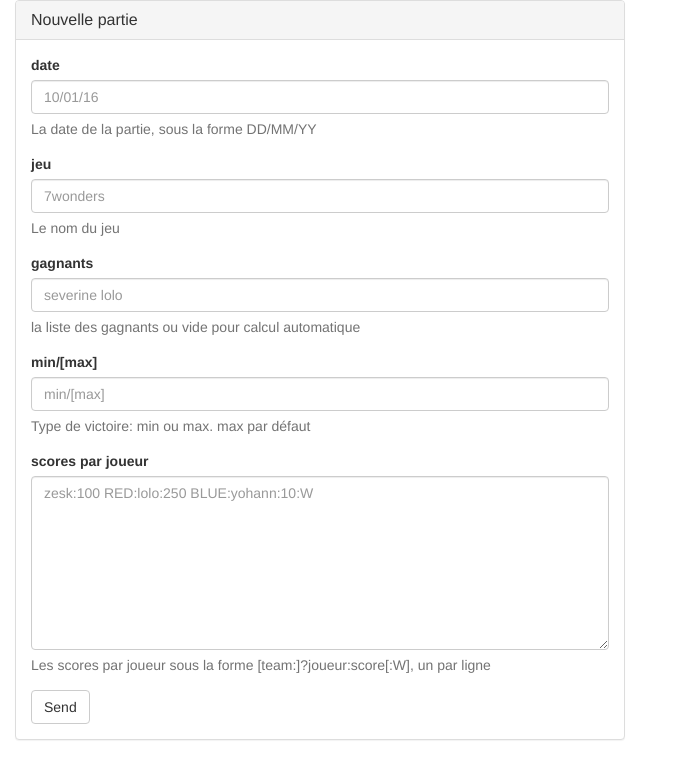
After one commit to zesk06/scores, a Bottle app: page /new in a window 1280 px wide. The commit adds this page. Shown: the top 779 px of the page, without its empty margins (0-673 px from the left). Run offline with Bottle, Linux system fonts and the light colour scheme; some libraries are stand-ins or nearby versions.

Commit message:
Add new.html template that permit to add a new play

```diff
--- a/bottle_app.py
+++ b/bottle_app.py
@@ -1,6 +1,8 @@
 
 # A very simple Bottle Hello World app for you to get started with...
-from bottle import default_app, request, route, post
+from bottle import default_app, request, route, post, get
+from jinja2 import Environment
+from jinja2.loaders import PackageLoader
 import scores
 import os
 
@@ -9,10 +11,16 @@ MSCORES = scores.Scores(filename=os.path.join(THIS_DIR, 'scores.json'))
 
 @route('/')
 def index():
-
     STATS = scores.OverallWinnerStat()
     STATS.parse(MSCORES)
     return STATS.get_html()
+
+@get('/new')
+def new():
+    " return the html"
+    menv = Environment(loader=PackageLoader('scores', 'templates'))
+    template = menv.get_template('new.html')
+    return template.render(title=u'NEW GAME')
 
 @post('/add')
 def add():
@@ -28,4 +36,10 @@ def add():
     MSCORES.dump(os.path.join(THIS_DIR, 'scores.json'))
     return '<p>[<a href="/">OK</a>]: %s</p>' % new_play
 
+@get('/rm/<play_id:int>')
+def remove(play_id):
+    old_play = MSCORES.plays.pop(play_id)
+    MSCORES.dump(os.path.join(THIS_DIR, 'scores.json'))
+    return '<p>[<a href="/">OK</a>]: play %s has been removed</p>' % old_play
+
 application = default_app()
--- /dev/null
+++ b/templates/new.html
@@ -0,0 +1,70 @@
+<!DOCTYPE html>
+<html lang="en">
+<head>
+    <meta charset="utf-8">
+    <meta http-equiv="X-UA-Compatible" content="IE=edge">
+    <meta name="viewport" content="width=device-width, initial-scale=1">
+    <!-- The above 3 meta tags *must* come first in the head; any other head content must come *after* these tags -->
+    <title>{{ title }}</title>
+    <meta name="description" content="{{ description }}" />
+    <!-- Bootstrap -->
+    <link href="http://getbootstrap.com/dist/css/bootstrap.min.css" rel="stylesheet">
+
+    <!-- HTML5 shim and Respond.js for IE8 support of HTML5 elements and media queries -->
+    <!-- WARNING: Respond.js doesn't work if you view the page via file:// -->
+    <!--[if lt IE 9]>
+      <script src="https://oss.maxcdn.com/html5shiv/3.7.2/html5shiv.min.js"></script>
+      <script src="https://oss.maxcdn.com/respond/1.4.2/respond.min.js"></script>
+      <![endif]-->
+  </head>
+  <body>
+      <div class="container-fluid">
+
+        <div class="row">
+            <div class="col-md-6">
+                <div class="panel panel-default">
+                    <div class="panel-heading">
+                        <h3 class="panel-title">Nouvelle partie</h3>
+                    </div>
+                    <div class="panel-body">
+                        <form action="/add" method="post">
+                            <div class="form-group">
+                                <label for="dateId">date</label>
+                                <input class="form-control" name="date" id="dateId" type="text" placeholder="10/01/16" />
+                                <p class="help-block">La date de la partie, sous la forme DD/MM/YY</p>
+                            </div>
+                            <div class="form-group">
+                                <label for="gameId">jeu</label>
+                                <input class="form-control" name="game" id="gameId" type="text" placeholder="7wonders" />
+                                <p class="help-block">Le nom du jeu</p>
+                            </div>
+                            <div class="form-group">
+                                <label for="winnersId">gagnants</label>
+                                <input class="form-control" name="winners" id="winnersId" type="text" placeholder="severine lolo" />
+                                <p class="help-block">la liste des gagnants ou vide pour calcul automatique</p>
+                            </div>
+                            <div class="form-group">
+                                <label for="minmaxId">min/[max]</label>
+                                <input class="form-control" name="minmax" id="minmaxId" type="text" placeholder="min/[max]" />
+                                <p class="help-block">Type de victoire: min ou max. max par défaut</p>
+                            </div>
+                            <div class="form-group">
+                                <label for="playersId">scores par joueur</label>
+                                <textarea class="form-control" rows="8" name="players" id="playersId" placeholder="zesk:100 RED:lolo:250 BLUE:yohann:10:W"></textarea>
+                                <p class="help-block">Les scores par joueur sous la forme [team:]?joueur:score[:W], un par ligne</p>
+                            </div>
+                            <input value="Send" type="submit" class="btn btn-default" />
+                        </form>
+                    </div>
+                </div>
+            </div>
+        </div>
+
+    </div>
+
+<!-- jQuery (necessary for Bootstrap's JavaScript plugins) -->
+<script src="https://ajax.googleapis.com/ajax/libs/jquery/1.11.3/jquery.min.js"></script>
+<!-- Include all compiled plugins (below), or include individual files as needed -->
+<script src="http://getbootstrap.com/dist/js/bootstrap.min.js"></script>
+</body>
+</html>
```
Also changed, not shown: templates/index.html (+2 -9 lines).
